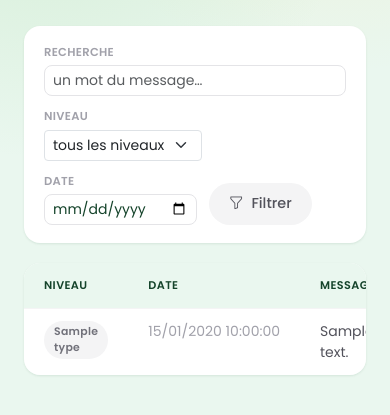
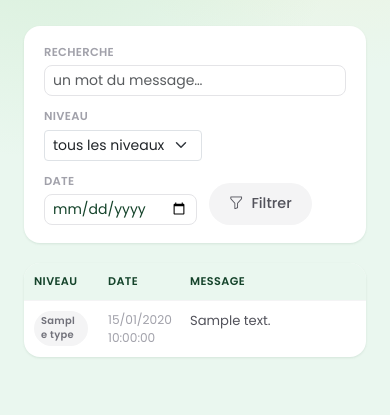
Before and after one commit to Zarcoks/Bonjour-Plant, a Django app: template plant_management/templates/plant_management/logs/logs.html in a window 390 px wide. Shown: the part 317-732 px from the top of the page. Run offline with Django 4.2, Linux system fonts and the light colour scheme; tables that the repository leaves empty hold one stand-in row (values such as "Sample post"); the template is opened without the code that fills it: values that come from a table or form of the project are taken from there, most other values are stand-ins (such as "Sample title", 1, 10 or a date in 2020); some libraries are stand-ins or nearby versions.

Commit message:
fix graphics

```diff
--- a/plant_management/templates/plant_management/logs/partials/logs_table.html
+++ b/plant_management/templates/plant_management/logs/partials/logs_table.html
@@ -12,7 +12,10 @@
       {% for log in logs %}
         <tr>
           <td><span class="log-level log-level-{{ log.type|lower }}">{{ log.type }}</span></td>
-          <td class="log-time">{{ log.time|date:"d/m/Y H:i:s" }}</td>
+          <td class="log-time">
+            <span class="log-day">{{ log.time|date:"d/m/Y" }}</span>
+            <span class="log-hour">{{ log.time|date:"H:i:s" }}</span>
+          </td>
           <td class="log-message">{{ log.message }}</td>
         </tr>
       {% endfor %}
--- a/plant_management/templates/plant_management/sensors/partials/sensors_grid.html
+++ b/plant_management/templates/plant_management/sensors/partials/sensors_grid.html
@@ -4,7 +4,7 @@
 {% endfor %}
 
 {# Always rendered, so the creation answer can always clear it out of band. #}
-<div id="sensor-empty" class="col-12">
+<div id="sensor-empty" class="col-12 grid-empty">
   {% if not sensors %}
     <div class="empty-state">
       <i class="bi bi-broadcast-pin"></i>
--- a/static/bonjour-plant.css
+++ b/static/bonjour-plant.css
@@ -430,6 +430,13 @@ body {
   color: var(--gray-400);
 }
 
+/* Inside a row-cols grid, a child is confined to one column: the empty message
+   takes the whole width back, so that it is centred on the page. */
+.row > .grid-empty {
+  flex: 0 0 100%;
+  width: 100%;
+}
+
 .empty-state i { font-size: 2.5rem; color: var(--plant-leaf); }
 .empty-state p { margin: 12px 0 0; }
 
@@ -514,6 +521,38 @@ body {
   /* Fallback for a record carrying a type the page does not know. */
   background-color: var(--gray-100);
   color: var(--gray-500);
+}
+
+/* On a narrow screen, the date gives its room back to the message. */
+@media (max-width: 720px) {
+  /* Fixed layout: the declared widths are honoured, so what is left goes to
+     the message instead of being claimed by the two narrow columns. */
+  .log-table { table-layout: fixed; }
+
+  .log-table thead th,
+  .log-table tbody td { padding: 10px 10px; }
+
+  .log-col-level { width: 74px; }
+  .log-col-time { width: 82px; }
+
+  .log-time {
+    white-space: normal;
+    font-size: .76rem;
+  }
+
+  .log-day, .log-hour { display: block; }
+
+  .log-level {
+    padding: 3px 7px;
+    font-size: .62rem;
+    /* A record can carry any type: it wraps rather than spilling over. */
+    overflow-wrap: anywhere;
+  }
+
+  .log-message {
+    font-size: .82rem;
+    overflow-wrap: anywhere;
+  }
 }
 
 .log-level-debug   { background-color: var(--gray-100);   color: var(--gray-500); }
@@ -770,16 +809,29 @@ body {
   align-items: center;
   gap: 10px;
   margin: 4px 0 16px;
-  padding: 8px 16px;
+  padding: 9px 18px;
   border-radius: var(--radius-pill);
-  background-color: var(--gray-50);
+  background-color: var(--plant-light-green);
+  border: 1px solid rgba(47, 158, 98, .35);
   font-size: .85rem;
   font-weight: 500;
   color: var(--plant-deep-green);
   cursor: pointer;
 }
 
-.harvested-check .form-check-input { margin: 0; cursor: pointer; }
+/* Ticked: the control takes the colours of a harvested plant. */
+.harvested-check:has(.form-check-input:checked) {
+  background-color: var(--sun-light);
+  border-color: var(--sun);
+  color: #97710A;
+}
+
+.harvested-check .form-check-input {
+  width: 18px;
+  height: 18px;
+  margin: 0;
+  cursor: pointer;
+}
 
 .harvested-check .form-check-input:checked {
   background-color: var(--plant-green);
@@ -790,6 +842,10 @@ body {
   .growing-card-main { flex-direction: column; }
   .growing-card-media { flex-basis: auto; }
   .growing-card-media img { min-height: 0; aspect-ratio: 40 / 21; }
+
+  /* Being edited, the card is a form first: the photo shrinks to a banner so
+     that the fields and the harvested control stay within reach. */
+  .growing-card.is-open .growing-card-media img { aspect-ratio: 40 / 11; }
 }
 
 /* ── Harvested plants ─────────────────────────────────────── */
```
